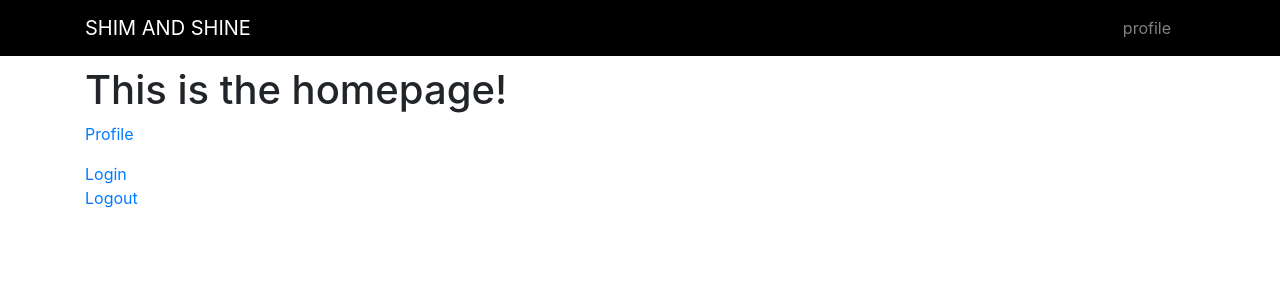
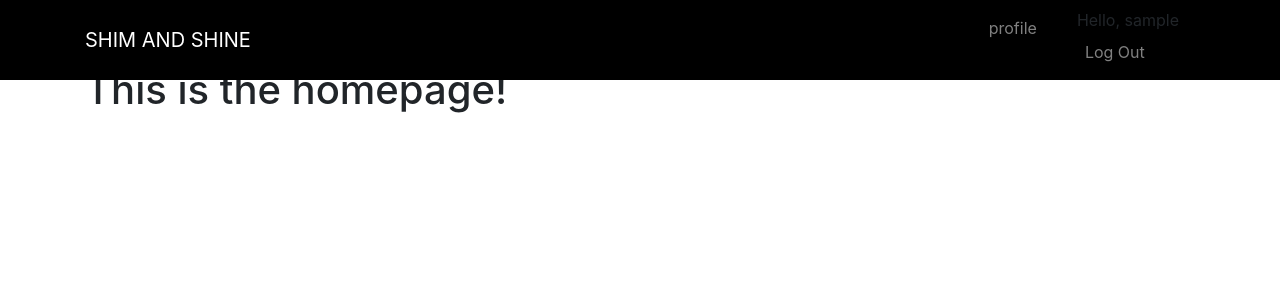
Before and after one commit to rsmith8917/shim-and-shine, a Node server app: page / in a window 1280 px wide. Shown: the top 300 px of the page. Run offline with Node 20, Linux system fonts and the light colour scheme; the visitor is signed in with stand-in values (Sample User, id 1); some libraries are stand-ins or nearby versions.

Commit message:
trying to get sessions to work properly

```diff
--- a/routes/index.js
+++ b/routes/index.js
@@ -29,7 +29,7 @@ passport.use(new LocalStrategy(function(username, password, done) {
 
 /* GET home page. */
 router.get('/', function (req, res, next) {
-  res.render('index');
+  res.render('index', { user: req.user });
 });
 
 router.get('/login', function (req, res, next) {
--- a/views/index.pug
+++ b/views/index.pug
@@ -2,8 +2,3 @@ extends layout
 
 block content
   h1 This is the homepage!
-  a(href='/profile')| Profile
-  p
-  a(href='/login')| Login
-  br
-  a(href='/logout')| Logout
--- a/views/layout.pug
+++ b/views/layout.pug
@@ -15,6 +15,13 @@ html
           ul.navbar-nav.ml-auto
             li.nav-item.px-3
               a.nav-link(href='/profile') profile
+            if user
+              li.nav-item.px-3
+                | Hello, #{user.username}
+                a.nav-link(href='/logout') Log Out
+            else
+              li.nav-item.px-3
+                a.nav-link(href='/login') Log In
 
   body
     .container.mt-3
```
